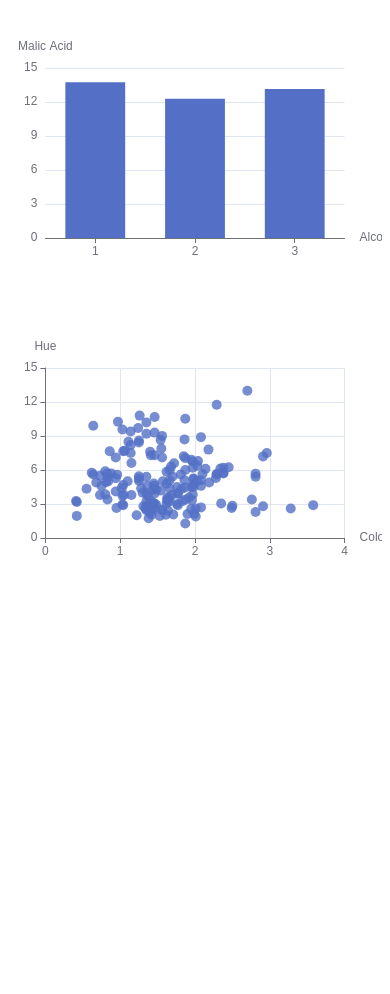
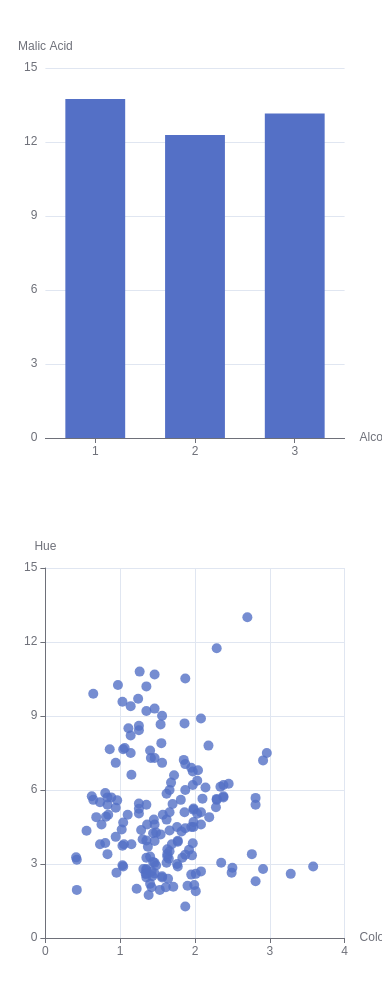
Before and after one commit to Prakharsvnit/manuc_dataviz, a React (Create React App) app: page / in a window 390 px wide. Shown: the top 994 px of the page. Before the commit the page ends 844 px from the top, so only its background shows below. Built offline with nearby package versions, Linux system fonts and the light colour scheme.

Commit message:
Responsiveness done

```diff
--- a/src/App.js
+++ b/src/App.js
@@ -1,15 +1,12 @@
 import BarChart from "./barChart";
 import ScatterChart from "./scatterChart";
-import styles from "./css/charts.module.css";
 
 const App = () => {
   return (
-    <div id="main">
-      <div className={styles.charts}>
-        <BarChart />
-        <ScatterChart />
-      </div>
-    </div>
+    <>
+      <BarChart />
+      <ScatterChart />
+    </>
   );
 };
 
--- a/src/barChart.js
+++ b/src/barChart.js
@@ -11,6 +11,7 @@ import {
 import { LabelLayout, UniversalTransition } from "echarts/features";
 import { CanvasRenderer } from "echarts/renderers";
 import { totalAverageArr, arrayofAlcohol } from "./displayData";
+import styles from "./css/charts.module.css";
 
 echarts.use([
   BarChart,
@@ -59,9 +60,13 @@ const option = {
 
 const barChart = () => {
   return (
-    <>
-      <ReactEChartsCore echarts={echarts} option={option} />
-    </>
+    <div className={styles.charts}>
+      <ReactEChartsCore
+        echarts={echarts}
+        style={{ width: "100%", height: "100%" }}
+        option={option}
+      />
+    </div>
   );
 };
 
--- a/src/css/charts.module.css
+++ b/src/css/charts.module.css
@@ -1,11 +1,6 @@
 /* Common css for styling both charts */
 
-/* .charts{
+.charts{
     width: 100%;
-    height: 1200px;
-} */
-
-.echarts-for-react {
-    height: 100%!important; ;
-    width:100% ;
-  }
+    height: 500px;
+}
--- a/src/scatterChart.js
+++ b/src/scatterChart.js
@@ -11,6 +11,7 @@ import {
 import { LabelLayout, UniversalTransition } from "echarts/features";
 import { CanvasRenderer } from "echarts/renderers";
 import { scatterChartData } from "./displayData";
+import styles from "./css/charts.module.css";
 
 echarts.use([
   ScatterChart,
@@ -46,9 +47,13 @@ const option = {
 
 const scatterChart = () => {
   return (
-    <>
-      <ReactEChartsCore echarts={echarts} option={option} />
-    </>
+    <div className={styles.charts}>
+      <ReactEChartsCore
+        echarts={echarts}
+        style={{ width: "100%", height: "100%" }}
+        option={option}
+      />
+    </div>
   );
 };
 
```
